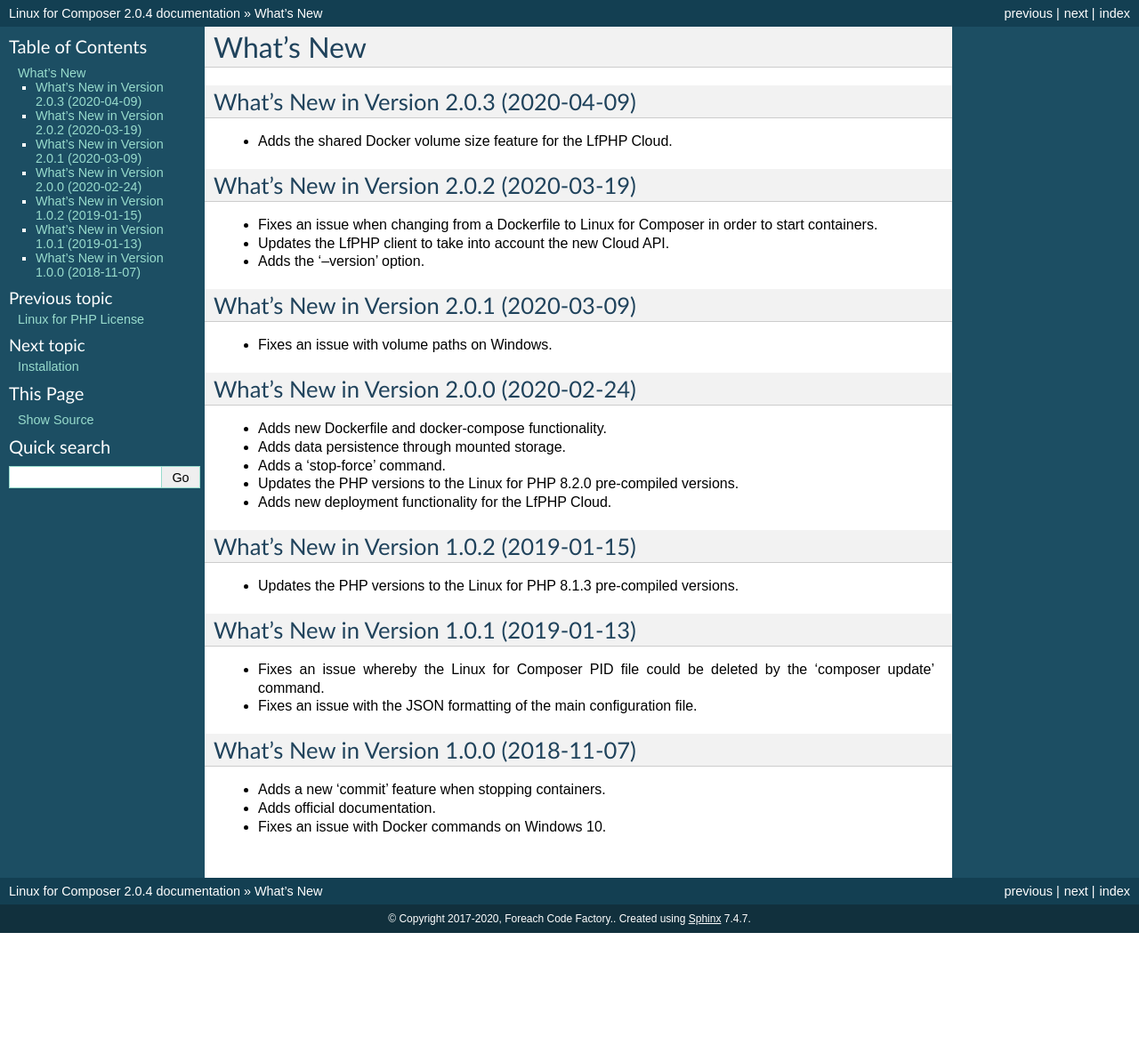
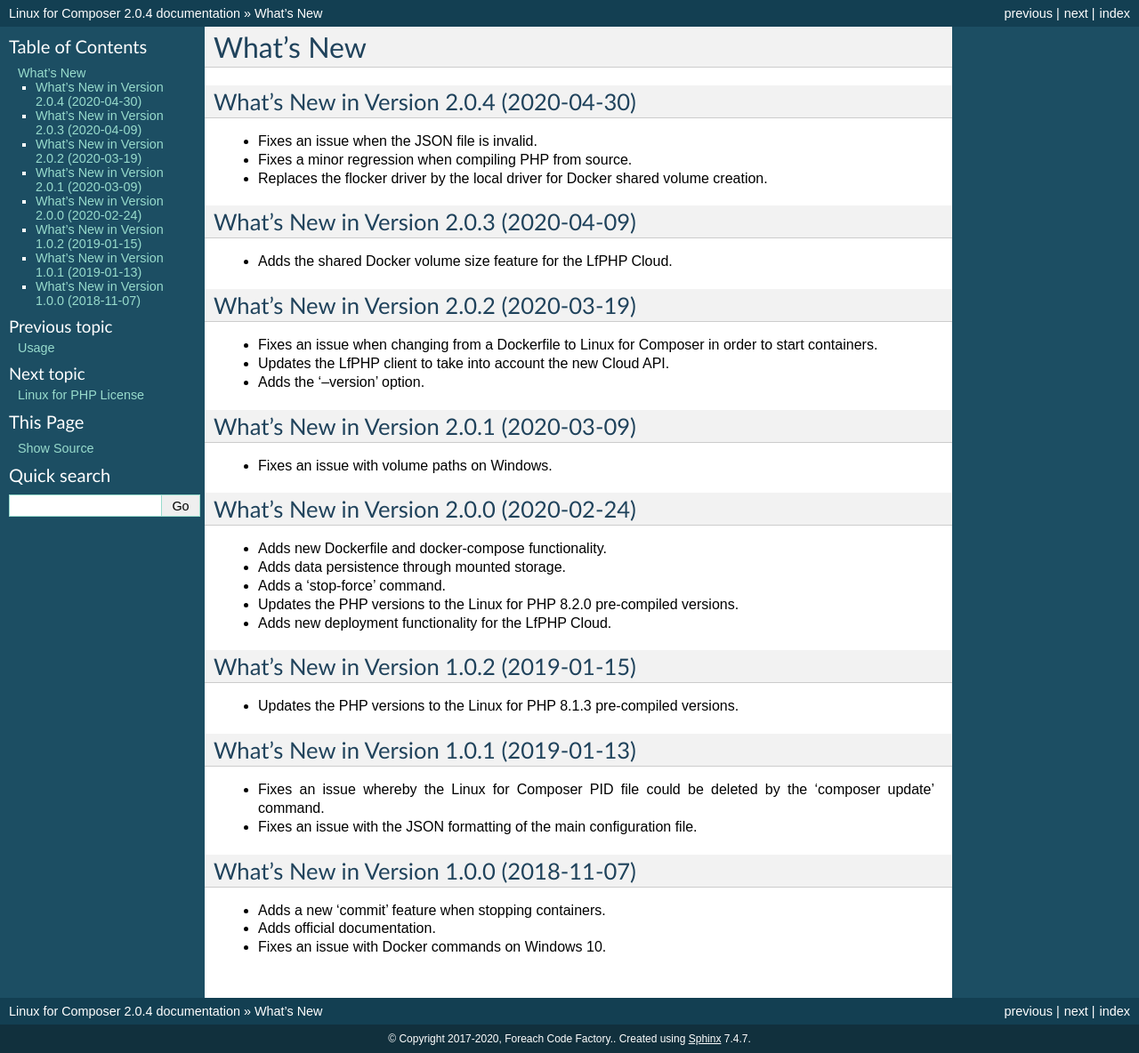
Before and after one commit to linuxforphp/linuxforcomposer, a Sphinx documentation site: the page built from docs/whats_new.rst, in a window 1280 px wide. Shown: the whole page at 89% size. Built offline with Sphinx 7.4.7, drawn with Linux system fonts in a browser that asks for light colours; before the commit the page ends 1049 px from its top, so only the background shows below that.

Commit message:
2020-04-30 AC: Updates the user documentation.

```diff
--- a/docs/index.rst
+++ b/docs/index.rst
@@ -14,12 +14,11 @@
 .. toctree::
    :maxdepth: 5
 
-   license
-   whats_new
    installation
    configuration
    usage
-
+   whats_new
+   license
 
 Indices and tables
 ==================
--- a/docs/whats_new.rst
+++ b/docs/whats_new.rst
@@ -3,10 +3,19 @@
 What's New
 ==========
 
+
+What's New in Version 2.0.4 (2020-04-30)
+----------------------------------------
+
+* Fixes an issue when the JSON file is invalid.
+* Fixes a minor regression when compiling PHP from source.
+* Replaces the flocker driver by the local driver for Docker shared volume creation.
+
+
 What's New in Version 2.0.3 (2020-04-09)
 ----------------------------------------
 
-- Adds the shared Docker volume size feature for the LfPHP Cloud.
+* Adds the shared Docker volume size feature for the LfPHP Cloud.
 
 
 What's New in Version 2.0.2 (2020-03-19)
```
